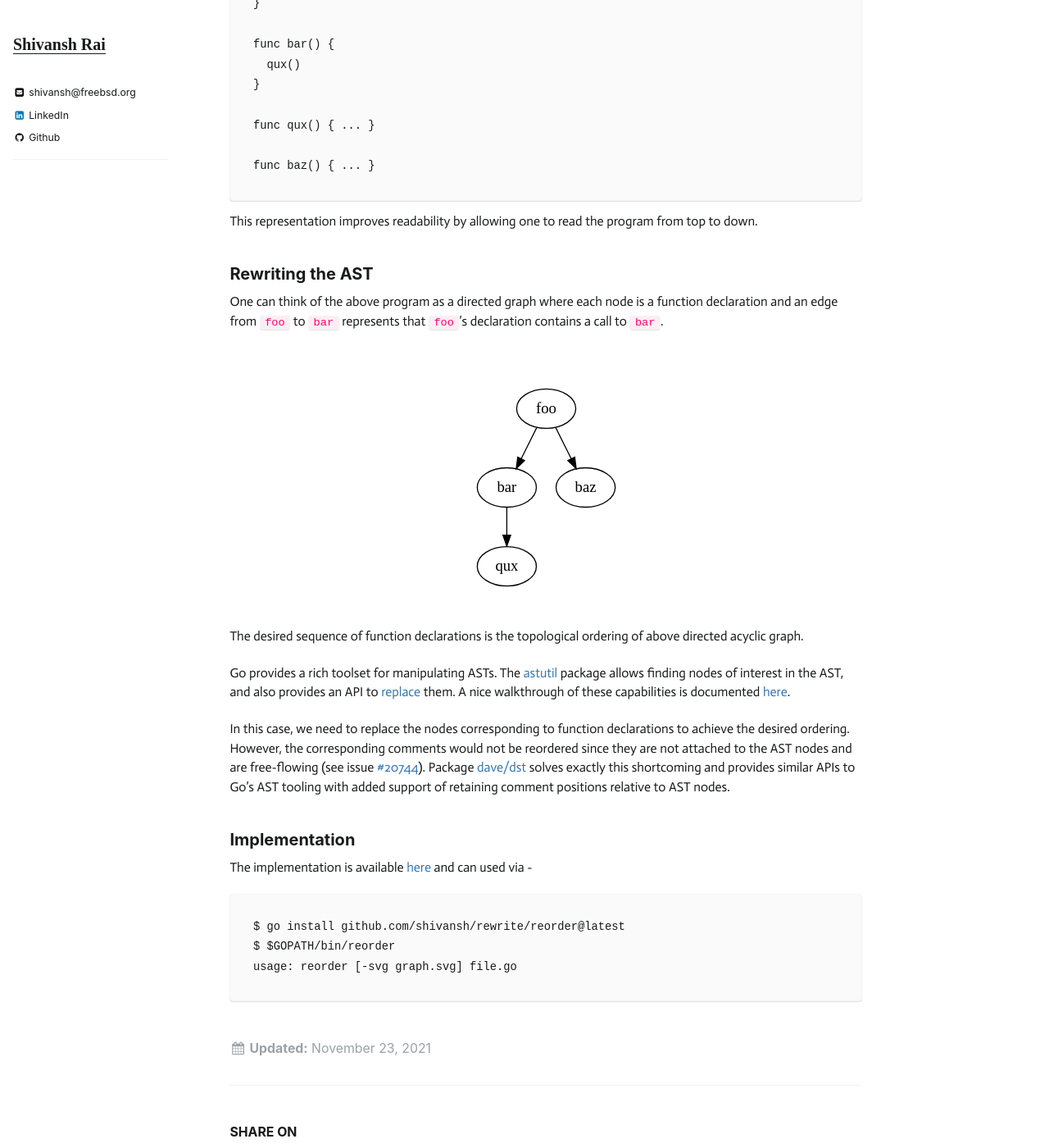
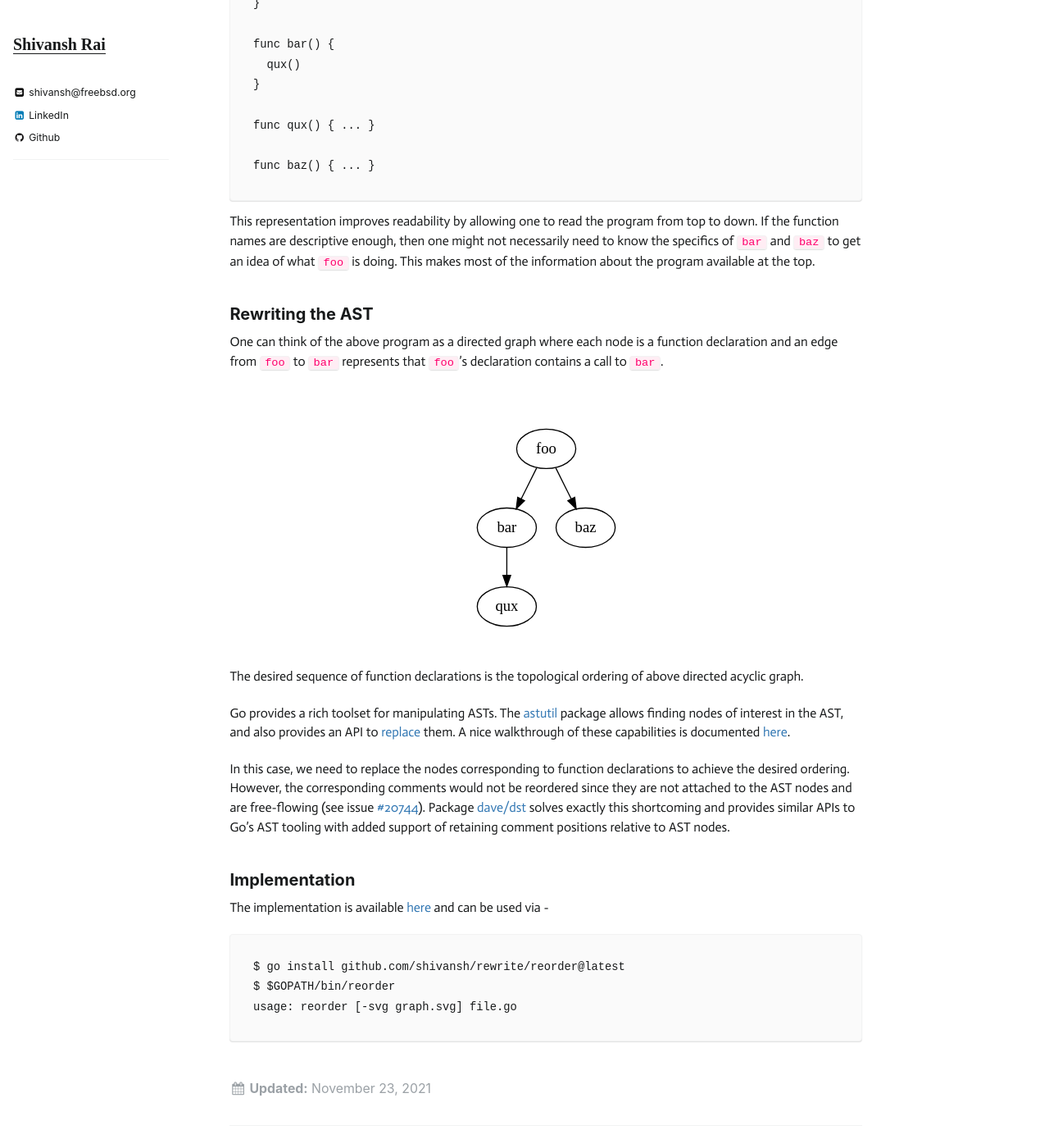
Before and after one commit to shivansh/shivansh.github.io, a Jekyll site: the page built from _posts/2021-11-23-go-function-reordering.md, in a window 1280 px wide and 1400 px high, scrolled down 849 px. Shown: the whole window at 82% size. Built offline with Jekyll 4.4.1, drawn with Linux system fonts in a browser that asks for light colours; comment, search, counter and statistics services are not loaded.

Commit message:
Add another benefit for top-down function reordering

````diff
--- a/_posts/2021-11-23-go-function-reordering.md
+++ b/_posts/2021-11-23-go-function-reordering.md
@@ -45,7 +45,10 @@ func baz() { ... }
 ```
 
 This representation improves readability by allowing one to read the program
-from top to down.
+from top to down. If the function names are descriptive enough, then one might
+not necessarily need to know the specifics of `bar` and `baz` to get an idea of
+what `foo` is doing. This makes most of the information about the program
+available at the top.
 
 ## Rewriting the AST
 One can think of the above program as a directed graph where each node is a
@@ -78,8 +81,7 @@ retaining comment positions relative to AST nodes.
 ## Implementation
 
 The implementation is available
-[here](https://github.com/shivansh/rewrite/tree/main/reorder) and can used via
--
+[here](https://github.com/shivansh/rewrite/tree/main/reorder) and can be used via -
 ```
 $ go install github.com/shivansh/rewrite/reorder@latest
 $ $GOPATH/bin/reorder
````
